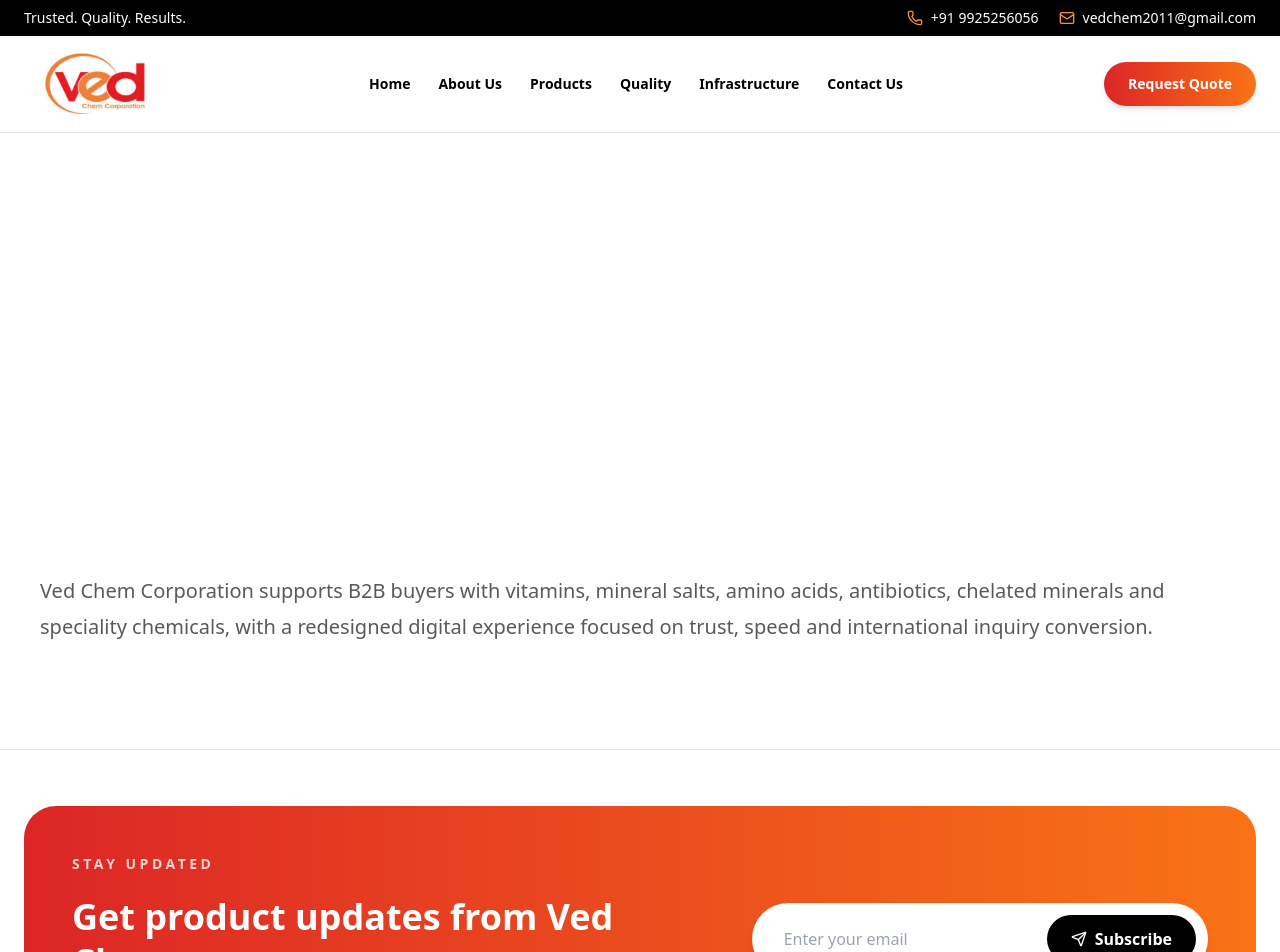
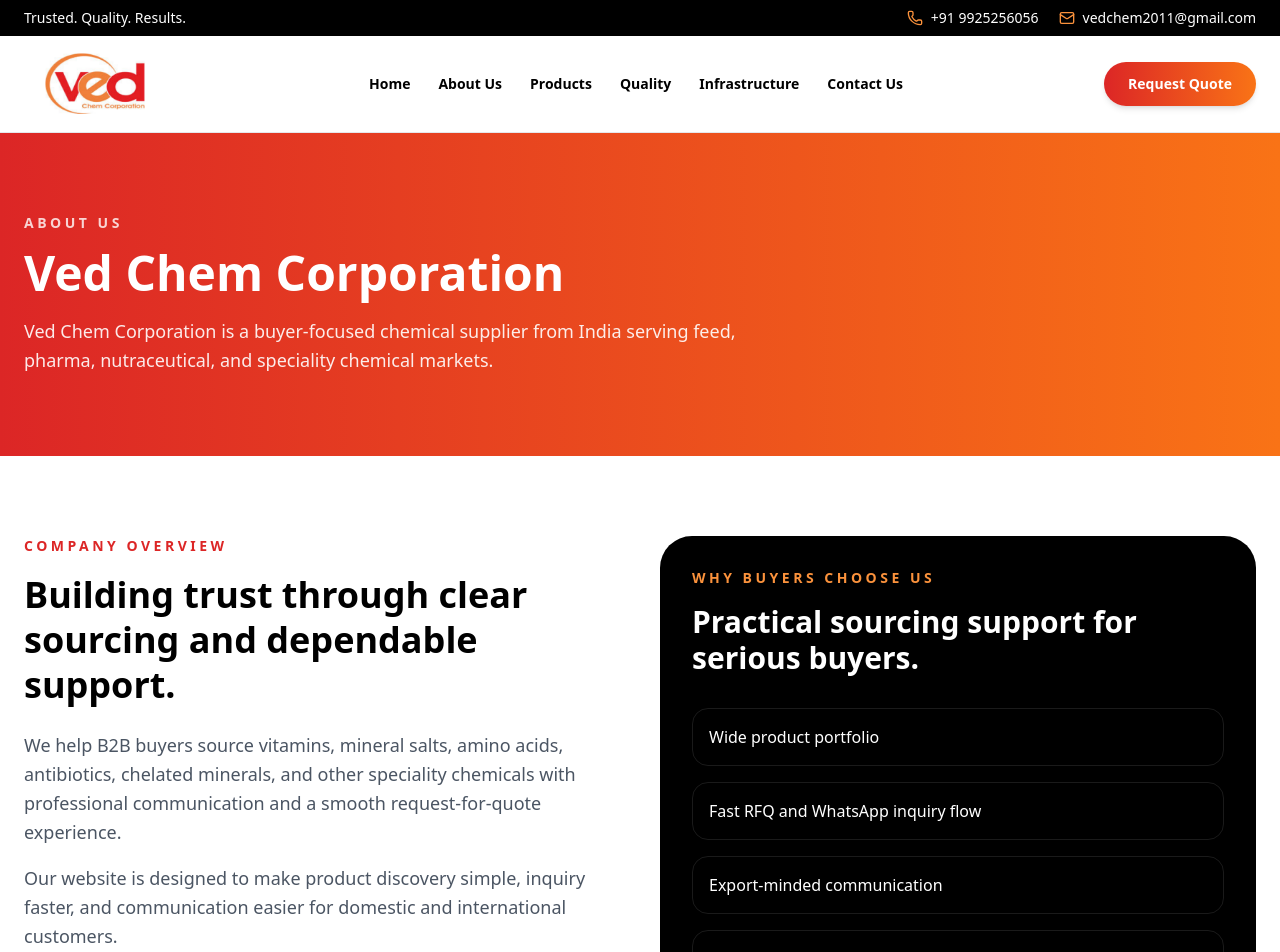
Before and after one commit to patelved3313/vedchem-redesign, a Next.js app: page /contact/about in a window 1280 px wide. Shown: the top 952 px of the page. Built offline with nearby package versions, Linux system fonts and the light colour scheme.

Commit message:
Update page.tsx

```diff
--- a/app/[locale]/about/page.tsx
+++ b/app/[locale]/about/page.tsx
@@ -1,2 +1,119 @@
-export default function About(){return <Info title="About Ved Chem" subtitle="A premium chemical sourcing partner from India." body="Ved Chem Corporation supports B2B buyers with vitamins, mineral salts, amino acids, antibiotics, chelated minerals and speciality chemicals, with a redesigned digital experience focused on trust, speed and international inquiry conversion."/>}
-function Info({title,subtitle,body}:{title:string;subtitle:string;body:string}){return <main><section className="dark-radial py-24 text-white"><div className="container"><p className="font-black uppercase tracking-[.2em] text-vedOrange">Company</p><h1 className="mt-4 text-6xl font-black tracking-[-.05em]">{title}</h1><p className="mt-5 max-w-2xl text-white/60">{subtitle}</p></div></section><section className="container py-16"><div className="rounded-5xl bg-vedSoft p-10 text-xl leading-9 text-black/65">{body}</div></section></main>}
+import { Award, Globe2, ShieldCheck, Truck } from 'lucide-react';
+
+const values = [
+  {
+    title: 'Quality Focus',
+    text: 'We support buyers with a quality-first sourcing mindset and clear product communication.',
+    icon: ShieldCheck,
+  },
+  {
+    title: 'Global Buyer Support',
+    text: 'Our inquiry flow is built for international B2B buyers looking for reliable chemical supply.',
+    icon: Globe2,
+  },
+  {
+    title: 'Reliable Communication',
+    text: 'We focus on fast responses, clear requirements, and practical quotation support.',
+    icon: Truck,
+  },
+  {
+    title: 'Professional Standards',
+    text: 'We aim to build long-term trust through consistency, clarity, and dependable service.',
+    icon: Award,
+  },
+];
+
+export default function AboutPage() {
+  return (
+    <main className="bg-white">
+      <section className="bg-gradient-to-r from-red-600 to-orange-500 px-6 py-20 text-white">
+        <div className="mx-auto max-w-7xl">
+          <p className="text-sm font-black uppercase tracking-[0.25em] text-white/80">
+            About Us
+          </p>
+          <h1 className="mt-4 text-5xl font-black">Ved Chem Corporation</h1>
+          <p className="mt-5 max-w-3xl text-lg leading-relaxed text-white/90">
+            Ved Chem Corporation is a buyer-focused chemical supplier from India
+            serving feed, pharma, nutraceutical, and speciality chemical markets.
+          </p>
+        </div>
+      </section>
+
+      <section className="mx-auto grid max-w-7xl gap-10 px-6 py-20 lg:grid-cols-2">
+        <div>
+          <p className="text-sm font-black uppercase tracking-[0.25em] text-red-600">
+            Company Overview
+          </p>
+          <h2 className="mt-4 text-4xl font-black leading-tight text-black">
+            Building trust through clear sourcing and dependable support.
+          </h2>
+          <p className="mt-6 text-lg leading-relaxed text-gray-600">
+            We help B2B buyers source vitamins, mineral salts, amino acids,
+            antibiotics, chelated minerals, and other speciality chemicals with
+            professional communication and a smooth request-for-quote experience.
+          </p>
+          <p className="mt-4 text-lg leading-relaxed text-gray-600">
+            Our website is designed to make product discovery simple, inquiry
+            faster, and communication easier for domestic and international
+            customers.
+          </p>
+        </div>
+
+        <div className="rounded-[2rem] bg-black p-8 text-white">
+          <p className="text-sm font-black uppercase tracking-[0.25em] text-orange-400">
+            Why Buyers Choose Us
+          </p>
+          <h3 className="mt-4 text-3xl font-black">
+            Practical sourcing support for serious buyers.
+          </h3>
+          <div className="mt-8 space-y-4">
+            {[
+              'Wide product portfolio',
+              'Fast RFQ and WhatsApp inquiry flow',
+              'Export-minded communication',
+              'Clear product information and packaging discussion',
+            ].map((item) => (
+              <div key={item} className="rounded-2xl border border-white/10 p-4">
+                {item}
+              </div>
+            ))}
+          </div>
+        </div>
+      </section>
+
+      <section className="bg-gray-50 px-6 py-20">
+        <div className="mx-auto max-w-7xl">
+          <div className="text-center">
+            <p className="text-sm font-black uppercase tracking-[0.25em] text-red-600">
+              Our Values
+            </p>
+            <h2 className="mt-4 text-4xl font-black text-black">
+              What we focus on
+            </h2>
+          </div>
+
+          <div className="mt-12 grid gap-6 sm:grid-cols-2 lg:grid-cols-4">
+            {values.map((value) => {
+              const Icon = value.icon;
+
+              return (
+                <div
+                  key={value.title}
+                  className="rounded-[2rem] border bg-white p-6 shadow-sm"
+                >
+                  <Icon className="h-9 w-9 text-orange-500" />
+                  <h3 className="mt-5 text-xl font-black text-black">
+                    {value.title}
+                  </h3>
+                  <p className="mt-3 leading-relaxed text-gray-600">
+                    {value.text}
+                  </p>
+                </div>
+              );
+            })}
+          </div>
+        </div>
+      </section>
+    </main>
+  );
+}
```
